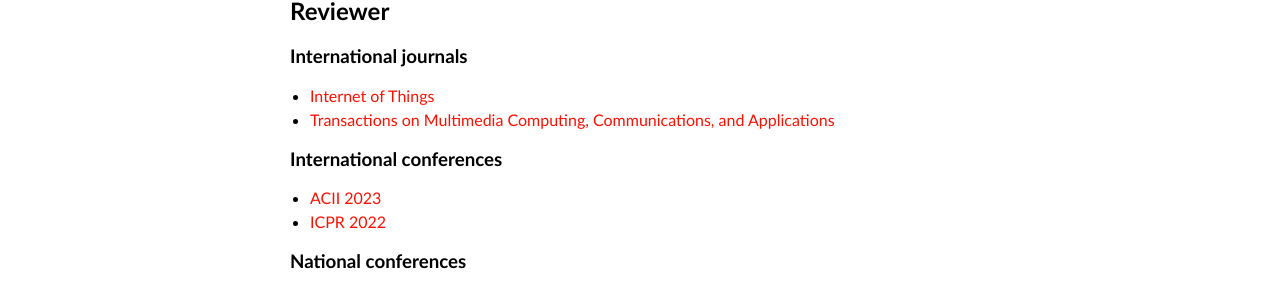
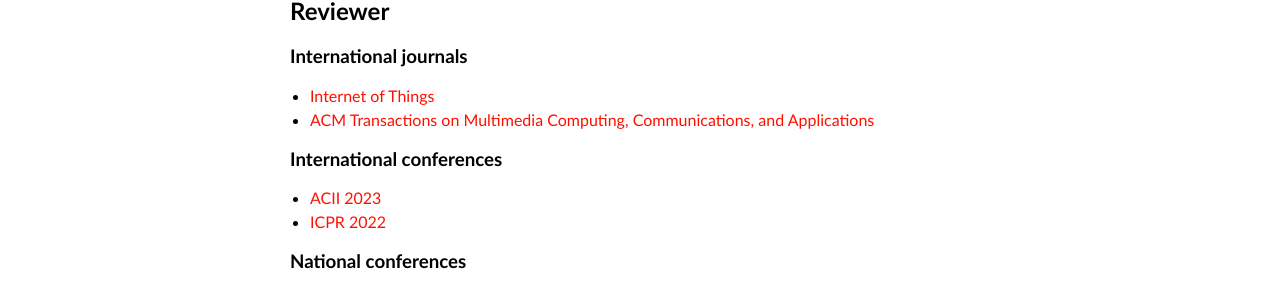
Before and after one commit to JCumin/jcumin.github.io, a Jekyll site: the page built from research.md, in a window 1280 px wide. Shown: the part 1170-1463 px from the top of the page. Built offline with Jekyll 4.4.1, drawn with Linux system fonts in a browser that asks for light colours; our own code applies the rules of GitHub Pages for plain Markdown files.

Commit message:
Update research.md

```diff
--- a/research.md
+++ b/research.md
@@ -47,7 +47,7 @@ Julien Cumin, Grégoire Lefebvre, Fano Ramparany, James L. Crowley. *A dataset o
 ### International journals
 
 - [Internet of Things](https://www.sciencedirect.com/journal/internet-of-things)
-- [Transactions on Multimedia Computing, Communications, and Applications](https://dl.acm.org/journal/tomm)
+- [ACM Transactions on Multimedia Computing, Communications, and Applications](https://dl.acm.org/journal/tomm)
 
 
 ### International conferences
```
